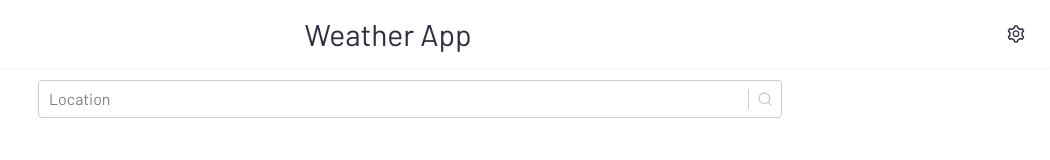
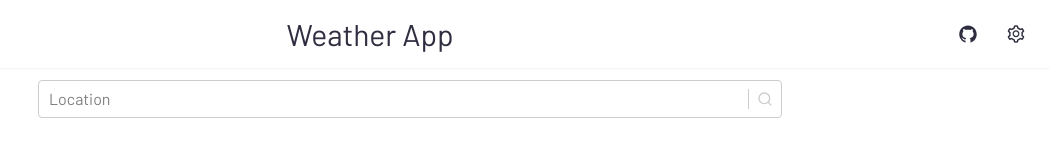
Before and after one commit to palprabhat/weather-app, a Next.js app: page / in a window 1280 px wide. Shown: the top 160 px of the page, without its empty margins (230-1280 px from the left). Built offline with nearby package versions, Linux system fonts and the light colour scheme.

Commit message:
Added github link

```diff
--- a/components/dropMenu.jsx
+++ b/components/dropMenu.jsx
@@ -40,7 +40,7 @@ const RenderItems = ({ children, closeOnItemSelect, darkTheme }) => {
   );
 };
 
-const DropMenu = ({ children, closeOnItemSelect = true }) => {
+const DropMenu = ({ children, closeOnItemSelect = true, className }) => {
   const [open, setOpen] = useState(false);
   const darkTheme = useDarkTheme();
 
@@ -54,7 +54,7 @@ const DropMenu = ({ children, closeOnItemSelect = true }) => {
   }, [open]);
 
   return (
-    <div className="relative">
+    <div className={`relative ${className}`}>
       <button
         className="select-none outline-none focus:outline-none"
         onClick={() => setOpen(!open)}
--- a/components/header.jsx
+++ b/components/header.jsx
@@ -3,7 +3,7 @@ import ToggleSwitch from "./toggleSwitch";
 import { useDarkTheme, useThemeToggle } from "../context/themeContext";
 import { useMertic, useUnitToggle } from "../context/unitContext";
 import DropMenu from "./dropMenu";
-import { AiOutlineSetting } from "react-icons/ai";
+import { AiOutlineSetting, AiOutlineGithub } from "react-icons/ai";
 
 const MenuItems = ({ title, children }) => {
   return (
@@ -29,7 +29,16 @@ const Header = () => {
       <div></div>
       <h1>Weather App</h1>
 
-      <DropMenu closeOnItemSelect={false}>
+      <div className="flex justify-between items-center">
+        <a
+          href="https://github.com/palprabhat/weather-app"
+          target="_blank"
+          rel="noreferrer"
+        >
+          <AiOutlineGithub fontSize="1.25rem" />
+        </a>
+
+        <DropMenu closeOnItemSelect={false} className="ml-4">
           <DropMenu.Title>
             <div className="flex justify-center items-center px-3 py-2">
               <AiOutlineSetting fontSize="1.25rem" />
@@ -54,6 +63,7 @@ const Header = () => {
             </MenuItems>
           </DropMenu.Items>
         </DropMenu>
+      </div>
     </header>
   );
 };
```
Lines whose indentation alone changed are shown as unchanged.
